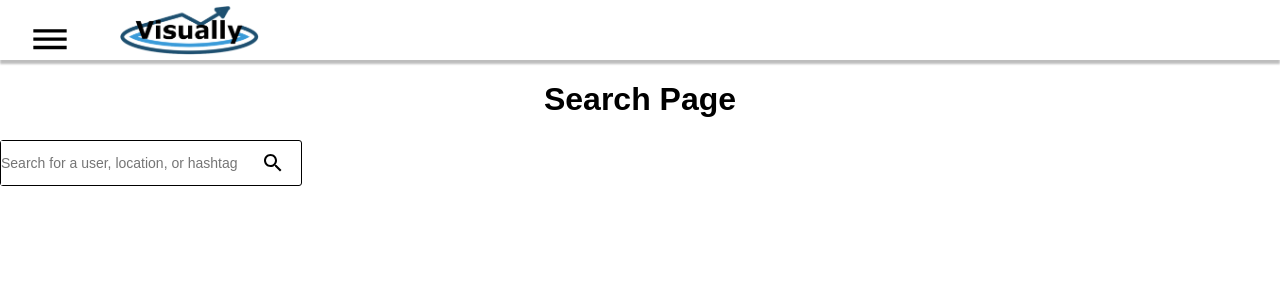
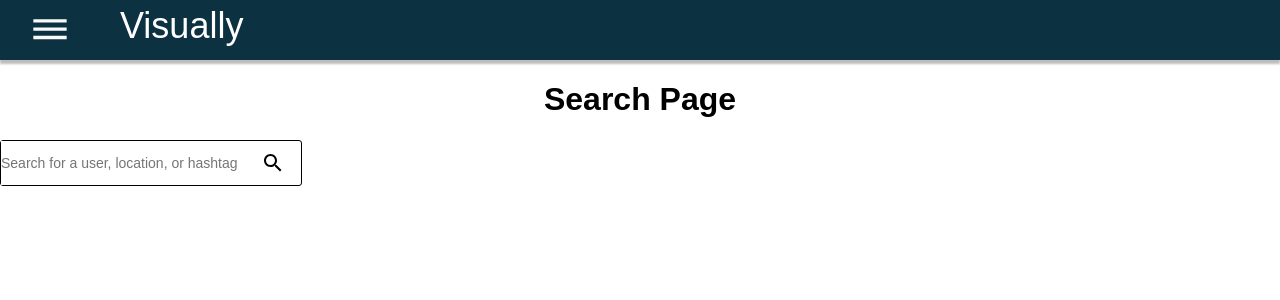
Before and after one commit to ryyu/cs470-Visually, a React (Create React App) app in the folder visually/: page /search in a window 1280 px wide. Shown: the top 300 px of the page. Built offline with nearby package versions, Linux system fonts and the light colour scheme.

Commit message:
Change color of header bar

```diff
--- a/visually/src/App.js
+++ b/visually/src/App.js
@@ -2,6 +2,7 @@ import React, { Component } from 'react';
 import ReactDOM from 'react-dom';
 import {Route, NavLink, BrowserRouter} from 'react-router-dom';
 import './App.css';
+import './stylesheets/styles.css';
 import {HeaderBar} from './headerBar.js';
 
 import {Search} from './pages/search.js';
@@ -13,7 +14,7 @@ class App extends Component {
 		<BrowserRouter>
 			<div className="App">
 				<HeaderBar></HeaderBar>
-				<div className = "content">
+				<div className="content">
 					<Route exact path="/" component={Login}/>
 					<Route exact path="/login" component={Login}/>
 					<Route exact path="/search" component={Search}/>
--- a/visually/src/headerBar.js
+++ b/visually/src/headerBar.js
@@ -27,7 +27,7 @@ export class HeaderBar extends React.Component {
 				<HamburgerMenu/>
 			</div>
 			<div class="logoArea">
-				<img src={logo} height="50px"/>
+				<span class="headerMainText">Visually</span>
 			</div>
 		</div>
 	)
--- a/visually/src/stylesheets/headerBar.css
+++ b/visually/src/stylesheets/headerBar.css
@@ -1,22 +1,25 @@
 .headerBar{
 	width: 100%;
 	height: 60px;
-	background-color: white;
+	background-color: #0C3140;
 
 	-webkit-box-shadow: 0px 4px 2px 0px rgba(0,0,0,0.26);
 	-moz-box-shadow: 0px 4px 2px 0px rgba(0,0,0,0.26);
 	box-shadow: 0px 4px 2px 0px rgba(0,0,0,0.26);
+	display: block;
+	margin: 0px;
+	position: fixed;
 }
 
 .hamburgerContainer{
 	width: 100px;
 	height: 40px;
-	padding-top: 20px;
+	padding-top: 10px;
 	float: left;
 }
 
 .hamburgerBtn {
-    background-image: url(../assets/hamburgerMenu.svg);
+    background-image: url(../assets/hamburgerMenuWhite.svg);
 	background-size: 100%;
     border: none;
     cursor: pointer;
@@ -59,7 +62,7 @@
 }
 
 .hamburger:hover .hamburgerBtn {
-    background-image: url(../assets/hamburgerMenuOpen.svg);
+    background-image: url(../assets/hamburgerMenuOpenWhite.svg);
 	background-size: 100%;
 }
 
@@ -72,5 +75,6 @@
 }
 
 .headerMainText{
-	font-size: 24px;
+	font-size: 36px;
+	color: white;
 }
--- /dev/null
+++ b/visually/src/stylesheets/pages/search.css
@@ -0,0 +1,4 @@
+#searchBarContainer{
+margin: 0 auto;
+display: inline-block;
+}
--- /dev/null
+++ b/visually/src/stylesheets/styles.css
@@ -0,0 +1,12 @@
+.content {
+	width: 100%;
+	display: block;
+	margin: 0px;
+	padding-top: 60px;
+	overflow: auto;
+}
+
+body {
+	width: 100%;
+	height: 100%;
+}
```
Also changed, not shown: visually/src/assets/hamburgerMenuOpenWhite.svg (added), visually/src/assets/hamburgerMenuWhite.svg (added).
